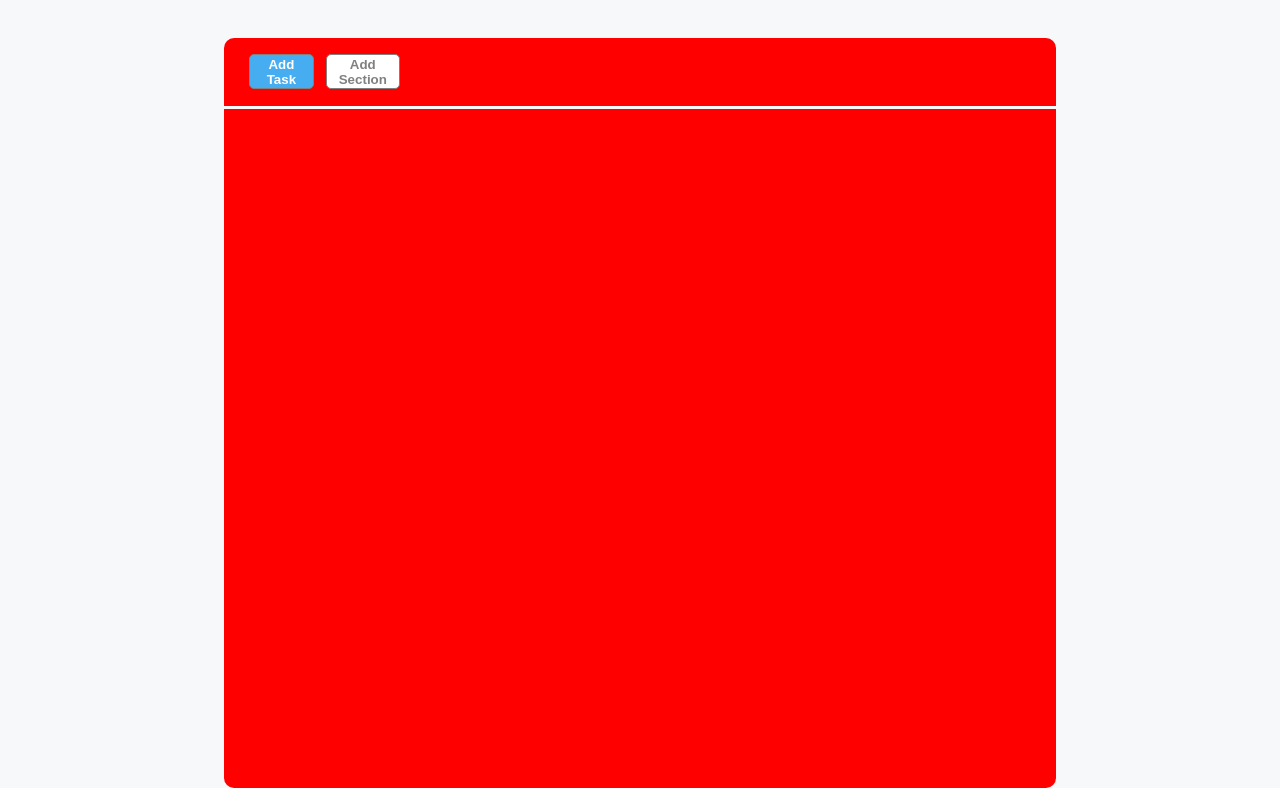
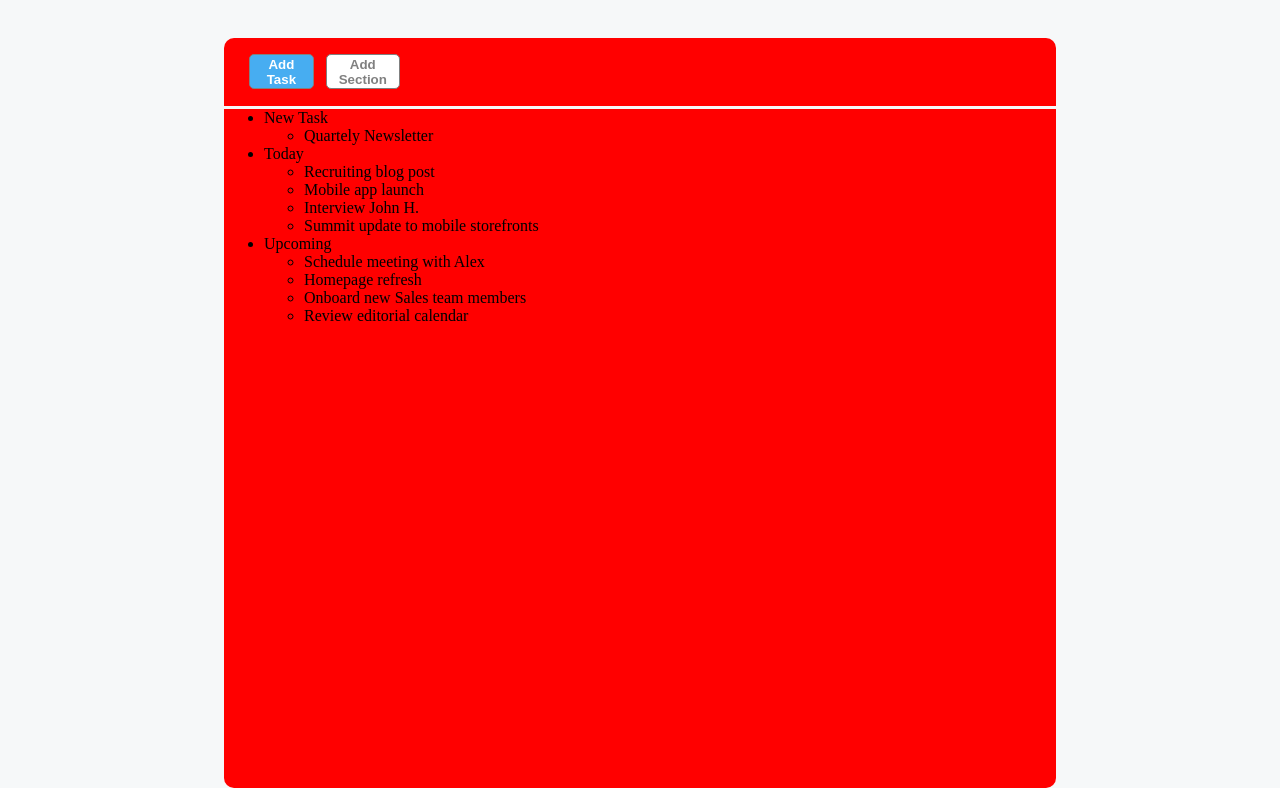
Before and after one commit to VitoMars/html-css-toboolist, a plain HTML site: page index.html in a window 1280 px wide. Shown: the part 112-900 px from the top of the page. Drawn offline with Linux system fonts and the light colour scheme.

Commit message:
Creazione lista

```diff
--- a/index.html
+++ b/index.html
@@ -31,14 +31,36 @@
                 </section>
             </nav>
 
+            <!-- Lista -->
+            <ul>
+                <li class="titolo_item">New Task
+                    <ul>
+                        <li>Quartely Newsletter</li>
+                    </ul>
+                </li>
+
+                <li class="titolo_item">Today
+                    <ul>
+                        <li>Recruiting blog post</li>
+                        <li>Mobile app launch</li>
+                        <li>Interview John H.</li>
+                        <li>Summit update to mobile storefronts</li>
+                    </ul>
+                </li>
+
+                <li class="titolo_item"> Upcoming
+                    <ul>
+                        <li>Schedule meeting with Alex</li>
+                        <li>Homepage refresh</li>
+                        <li>Onboard new Sales team members</li>
+                        <li>Review editorial calendar</li>
+                    </ul>
+                </li>
+            </ul>
+
         </div>
     </main>
     <!-- /Main -->
-    <!-- Footer -->
-    <footer>
-
-    </footer>
-    <!-- /Footer -->
 </body>
 
 </html>
```
